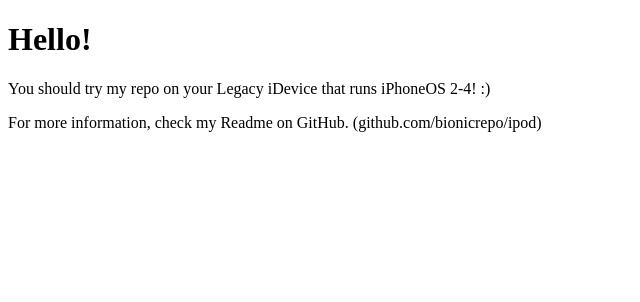
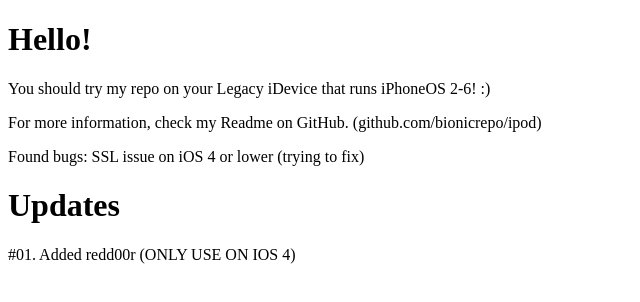
Before and after one commit to bionicrepo/ipod, a plain HTML site: page index.html in a window 1280 px wide. Shown: the whole page, without its empty margins (0-640 px from the left). Drawn offline with Linux system fonts and the light colour scheme.

Commit message:
Website update and one small thing

```diff
--- a/index.html
+++ b/index.html
@@ -2,7 +2,10 @@
 <html>
 <body>
 <h1>Hello!</h1>
-<p>You should try my repo on your Legacy iDevice that runs iPhoneOS 2-4! :)</p>
+<p>You should try my repo on your Legacy iDevice that runs iPhoneOS 2-6! :)</p>
 <p>For more information, check my Readme on GitHub. (github.com/bionicrepo/ipod)</p>
+<p>Found bugs: SSL issue on iOS 4 or lower (trying to fix)</p>
+<h1>Updates</h1>
+<p>#01. Added redd00r (ONLY USE ON IOS 4)
 </body>
 </html>
```
Also changed, not shown: 1 other file.
